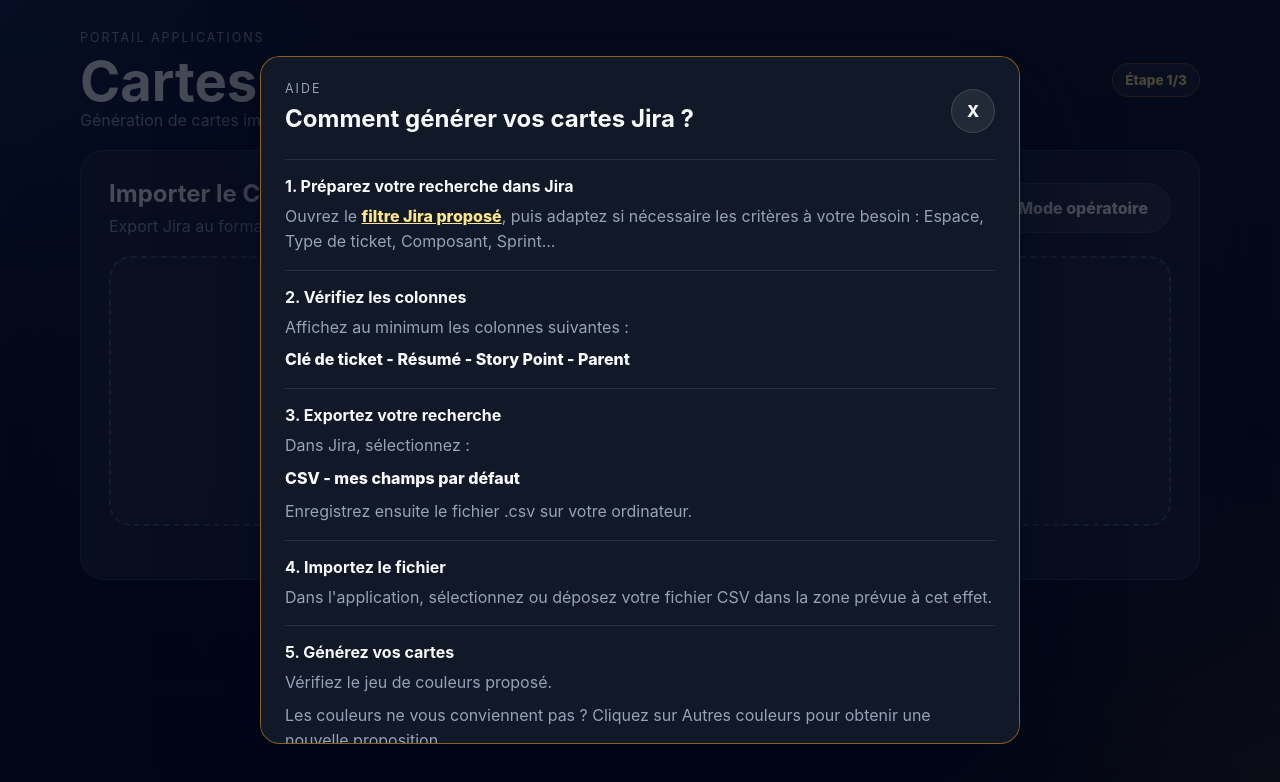
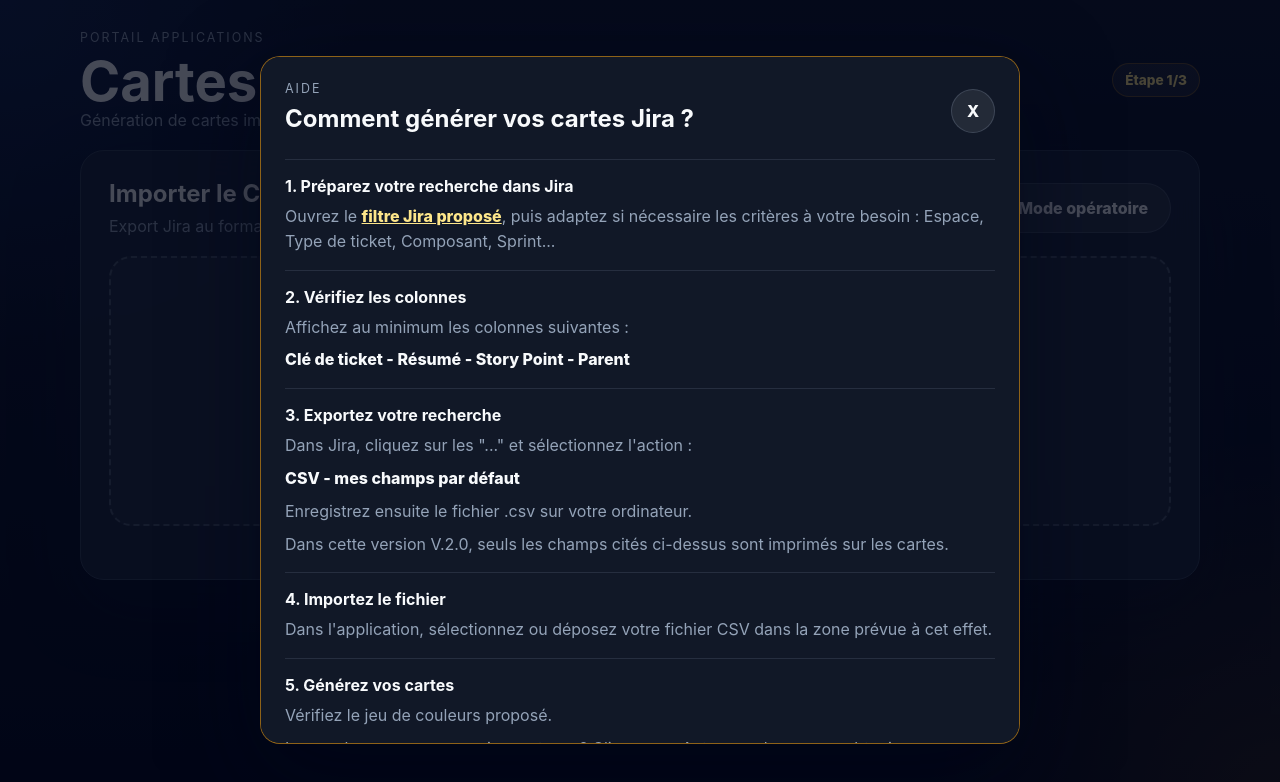
Before and after one commit to snoop827-cell/generator-pdf-jira, a React (Vite) app in the folder frontend/: page / in a window 1280 px wide. Both pictures are taken after a click on the button "Mode opératoire". Shown: the top 782 px of the page. Built offline with nearby package versions, Linux system fonts and the light colour scheme.

Commit message:
docs: preciser l'export jira dans la popup

```diff
--- a/frontend/src/App.jsx
+++ b/frontend/src/App.jsx
@@ -303,9 +303,12 @@
 
           <section>
             <h3>3. Exportez votre recherche</h3>
-            <p>Dans Jira, sélectionnez :</p>
+            <p>Dans Jira, cliquez sur les "..." et sélectionnez l'action :</p>
             <p className="help-highlight">CSV - mes champs par défaut</p>
             <p>Enregistrez ensuite le fichier .csv sur votre ordinateur.</p>
+            <p>
+              Dans cette version V.2.0, seuls les champs cités ci-dessus sont imprimés sur les cartes.
+            </p>
           </section>
 
           <section>
```
